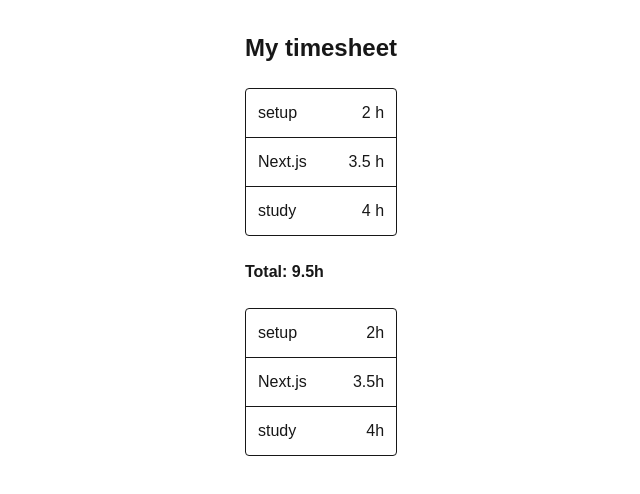
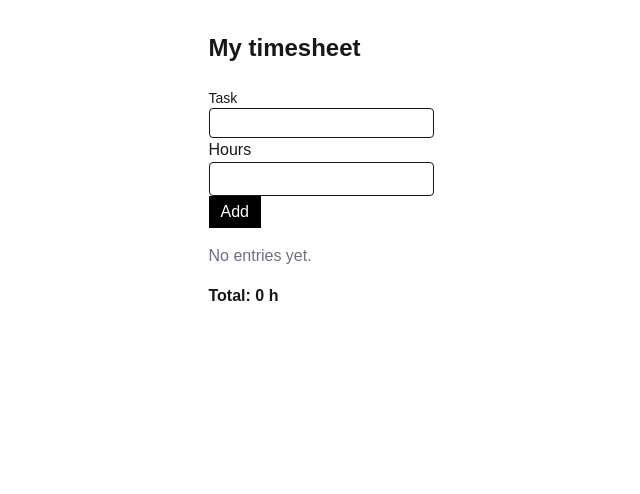
Before and after one commit to JMhex/timesheet-web, a Next.js app: page / in a window 1280 px wide. Shown: the top 494 px of the page, without its empty margins (319-959 px from the left). Built offline with nearby package versions, Linux system fonts and the light colour scheme.

Commit message:
feat(tracker): add entries with a form W2-03

```diff
--- a/app/page.tsx
+++ b/app/page.tsx
@@ -1,34 +1,12 @@
 
 // app/page.tsx
-import { EntryList } from "@/components/EntryList"
-import { totalHours,hoursByTask, type Entry } from "@/lib/timesheet"
-
-
-const entries : Entry[] = [
-    {date: "2026-10-27", task: "setup", hours: 2},
-    {date: "2026-10-27", task: "Next.js", hours: 3.5},
-    {date: "2026-10-27", task: "study", hours: 4}
-
-]
-
-const taskTotals = Object.entries(hoursByTask(entries))
+import {Tracker} from "@/components/Tracker"
 
 export default function Home(){
     return (
         <main className="mx-auto grid max-w-xl gap-6 p-8">
         <h1 className="text-2xl font-bold">My timesheet</h1>
-        <EntryList entries={entries} />
-        <p className="font-bold">Total: {totalHours(entries)}
-        h</p>
-
-        <ul className = "divide-y rounded border" >
-          {taskTotals.map(([task, hours]) => (
-            <li key={task} className="flex justify-between p-3">
-              <span>{task}</span>
-              <span>{hours}h</span>
-            </li>
-          ))}
-        </ul>
+        <Tracker />
         </main>
     )
 }
--- /dev/null
+++ b/components/Tracker.tsx
@@ -0,0 +1,49 @@
+"use client"
+
+import {useState, type FormEvent } from "react"
+import { EntryList } from "@/components/EntryList"
+import { checkHours, totalHours, type Entry} from "@/lib/timesheet"
+
+export function Tracker(){
+    const [entries, setEntries] = useState<Entry[]>([])
+    const [task, setTask] = useState("")
+    const [hours, setHours]= useState("")
+    const [error, setError] = useState<string | null>(null)
+//Tracker is a component. Its useState values hold what the user types and adds,
+// and changing them through their setters makes React redraw it.
+// export lets page.tsx import Tracker and show it on the page.”
+
+
+function addEntry(event: FormEvent<HTMLFormElement>){
+    event.preventDefault()
+    const problem = task.trim() === "" ? "Task can't be empty." : checkHours(Number(hours))
+    if (problem){
+        setError(problem)
+        return
+    }
+const today = new Date().toLocaleDateString("en-CA")
+setEntries([...entries, {date: today, task, hours: Number(hours) }])
+setTask("")
+setHours("")
+setError(null)
+}
+
+return (
+    <div className="grid gap-4">
+        <form onSubmit={addEntry} className ="Flex flex-wrap items-end gap-2">
+            <label className="grid flex-1 text-sm">
+                Task
+                <input value={task} onChange={(e) => setTask(e.target.value)} className = "rounded border px-2 py-1" />
+                </label>
+                <label className="grid test-sm">
+                    Hours
+                    <input value={hours} onChange={(e) => setHours(e.target.value)} type="number" step="0.25" className="W-24 rounded border px-2 py-1" />
+                    </label>
+                    <button className="round bg-black px-3 py-1 text-white">Add</button>
+                    {error && <p className="w-full text-red-600">{error}</p>}
+                    </form>
+                    <EntryList entries={entries} />
+                    <p className="font-bold">Total: {totalHours(entries)} h</p>
+    </div>
+)
+}
```
